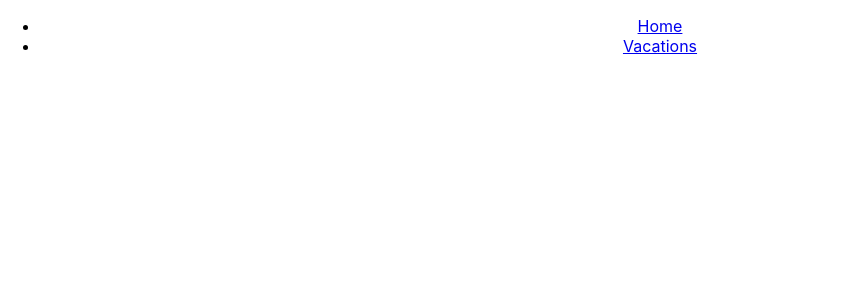
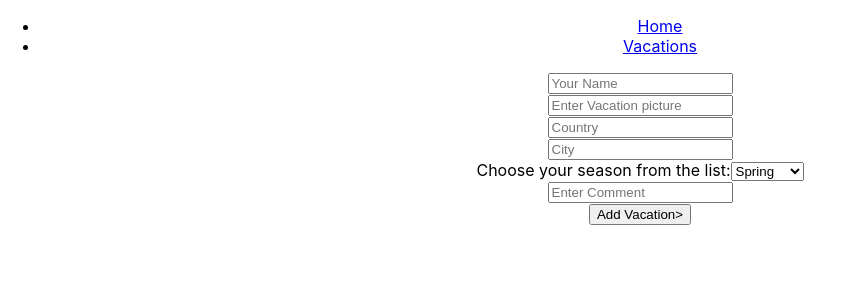
Before and after one commit to chendrix5/Milestone-Mern, a React (Create React App) app in the folder front-end/: page /addVacation in a window 1280 px wide. Before the commit this address had no page. Shown: the top 300 px of the page, without its empty margins (0-844 px from the left). Built offline with nearby package versions, Linux system fonts and the light colour scheme.

Commit message:
added hooks to form

```diff
--- a/front-end/package.json
+++ b/front-end/package.json
@@ -6,6 +6,7 @@
     "@testing-library/jest-dom": "^5.16.5",
     "@testing-library/react": "^13.4.0",
     "@testing-library/user-event": "^13.5.0",
+    "axios": "^1.2.2",
     "react": "^18.2.0",
     "react-dom": "^18.2.0",
     "react-router-dom": "^6.6.2",
--- a/front-end/src/App.js
+++ b/front-end/src/App.js
@@ -1,6 +1,7 @@
 import { BrowserRouter as Router, Link, Routes, Route } from 'react-router-dom'
 
 import './App.css';
+import VacaForm from './Components/Create';
 
 import Home from './Components/Home'
 import Vacations from './Components/Vacations'
@@ -30,6 +31,7 @@ function App() {
             <Routes>
                 <Route path="/" element={<Home />} />
                 <Route path="/vacations" element={<Vacations vacations={[]}/>}  />
+                <Route path="/addVacation" element={<VacaForm />} />
             </Routes>
         </div>
 
--- a/front-end/src/Components/Create.js
+++ b/front-end/src/Components/Create.js
@@ -1,34 +1,57 @@
-function Create(){
-    return(
-        <form method="POST" action="/Vactions">
+import axios from 'axios'
+import React, { useState } from 'react'
+
+export default function VacaForm(props) {
+    const [name, setName] = useState('')
+    const [pic, setPic] = useState('')
+    const [country, setCountry] = useState('')
+    const [city, setCity] = useState('')
+    const [season, setSeason]= useState('Spring')
+    const [comment, setComment]= useState('')
+    let setState = {name: setName, pic: setPic, city: setCity, country: setCountry, season: setSeason, comment: setComment}
+
+    const handleChange = (event) => {
+        // we need to update the name state variable
+        setState[event.target.name](event.target.value)
+        console.log(event)
+    }
+
+    const handleSubmit = (e) => {
+        e.preventDefault()
+        // axios request goes here....
+        axios.post({url: '/vacas', data: {name, pic, country, city, season, comment}})
+
+    }
+
+    return (
+        <form onSubmit={handleSubmit}>
             <div>
-                <input type="text" name="name" placeholder="Your Name"/>
+                <input type="text" id="name" value={name} name="name" onChange={handleChange} placeholder="Your Name" />
             </div>
             <div>
-                <input type="url" id="pic" name="pic" placeholder="Enter Vacation picture"/>
+                <input type="url" id="pic" name="pic" value={pic} onChange={handleChange} placeholder="Enter Vacation picture" />
             </div>
             <div>
-                <input type="text" id="country" name="country" placeholder="Country"/>
+                <input type="text" id="country" name="country" value={country} onChange={handleChange}  placeholder="Country" />
             </div>
             <div>
-                <input type="text" id="city" name="city" placeholder="City"/>
+                <input type="text" id="city" name="city" value={city} onChange={handleChange} placeholder="City" />
             </div>
-               <div>
-                    <label for="browser">Choose your season from the list:</label>
-                    <input list="browsers" name="browser" id="browser"/>
+            <div>
+                <label>Choose your season from the list:</label>
 
-                        <datalist id="browsers">
-                            <option value="Spring"></option>
-                            <option value="Summer"></option>
-                            <option value="Fall"></option>
-                            <option value="Winter"></option>
-                        </datalist>
-                </div>
+                <select id="season" name="season" value={season} onChange={handleChange}>
+                    <option value="Spring">Spring</option>
+                    <option value="Summer">Summer</option>
+                    <option value="Fall">Fall</option>
+                    <option value="Winter">Winter</option>
+                </select>
+            </div>
 
             <div>
-                <input type="text" id="comment" name="comment" placeholder="Enter Comment"/>
+                <input type="text" id="comment" name="comment" value={comment} onChange={handleChange} placeholder="Enter Comment" />
             </div>
-        <input type="submit" value="Add Vacation>"/>
+            <input type="submit" value="Add Vacation>" />
         </form>
     )
 }
--- a/front-end/src/Components/Home.js
+++ b/front-end/src/Components/Home.js
@@ -3,9 +3,9 @@ export default function Home (){
         <div className="homepage">
             <h1>Vacation Spots</h1>
 
-            <h2> Welcome to a new website that is a pool of vaction spots that anyone can add to!</h2>
+            <h2> Welcome to a new website that is a pool of vacation spots that anyone can add to!</h2>
 
-            <h2>You can browse new vacation spots or add your own vacation that youve had to help users find a new vactaion!</h2>
+            <h2>You can browse new vacation spots or add your own vacation that you've had, to help users find a new vactaion!</h2>
         </div>
     )
 }
--- a/front-end/src/Components/Vacations.js
+++ b/front-end/src/Components/Vacations.js
@@ -1,3 +1,8 @@
+import React from 'react'
+
+import { Link } from 'react-router-dom'
+
+
 export default function Vacations(props){
     const displayVacations = props.vacations.map((eachVacation)=> <li>{eachVacation}</li>)
 
@@ -6,6 +11,7 @@ export default function Vacations(props){
             <div className="vactaions">
                 <div className="vacationsHeader">
                     <h1> Vacation Spots</h1>
+                    <Link to="/addVacation" >Create Vacation</Link>
                 </div>
                 <ul>
                     {displayVacations}
```
Also changed, not shown: 1 other file (tests, documents, lock files or other folders).
